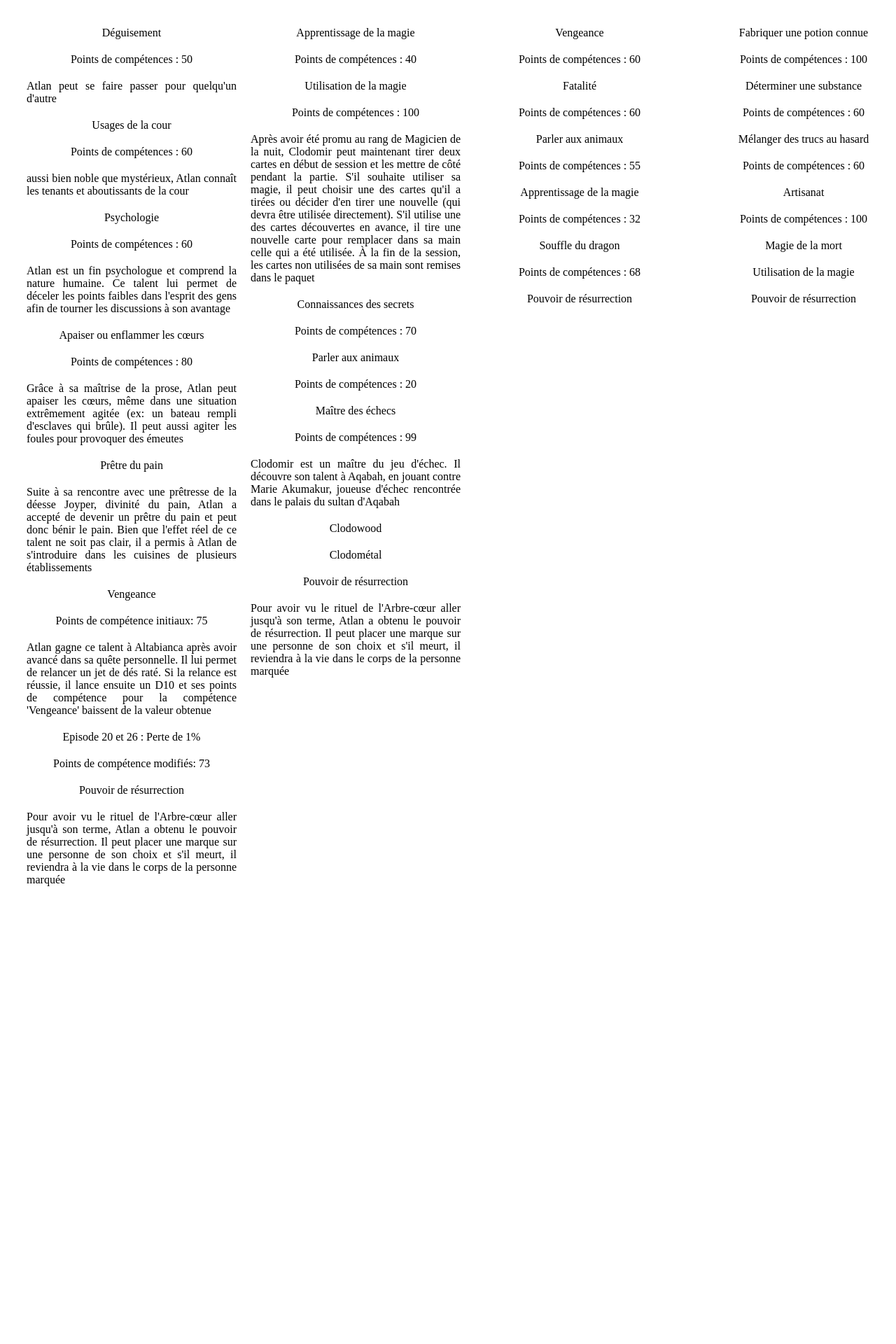
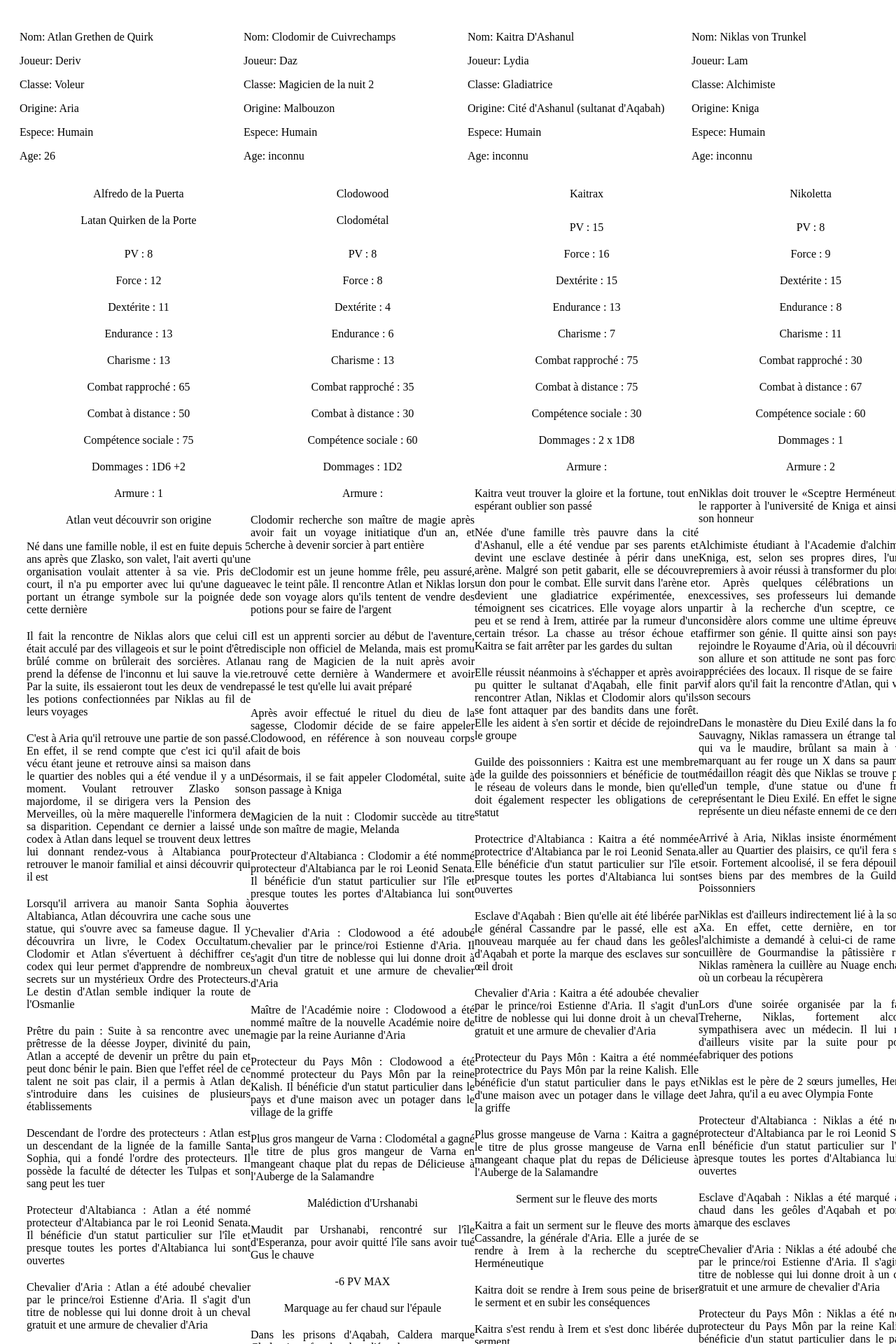
Before and after one commit to peacepilou/AriaGameOfRoles, an Angular app: page / in a window 1280 px wide. Shown: the top 1920 px of the page at 70% size. Before the commit the page ends 1304 px from the top, so only its background shows below. Built offline with nearby package versions, Linux system fonts and the light colour scheme.

Commit message:
display all pj

```diff
--- a/src/app/pages/personnages/pj/pj.component.html
+++ b/src/app/pages/personnages/pj/pj.component.html
@@ -1,7 +1,7 @@
-<!-- <app-global [global]="global"></app-global> -->
-<!-- <app-biographie [biographie]="biographie"></app-biographie> -->
-<!-- <app-titres [titres]="titres"></app-titres> -->
-<!-- <app-modificateurs [modificateurs]="modificateurs"></app-modificateurs> -->
-<!-- <app-competences [competences]="competences"></app-competences> -->
+<app-global [global]="global"></app-global>
+<app-biographie [biographie]="biographie"></app-biographie>
+<app-titres [titres]="titres"></app-titres>
+<app-modificateurs [modificateurs]="modificateurs"></app-modificateurs>
+<app-competences [competences]="competences"></app-competences>
 <app-talents [talents]="talents"></app-talents>
-<!-- <app-lore [lore]="lore"></app-lore> -->
+<app-lore [lore]="lore"></app-lore>
```
